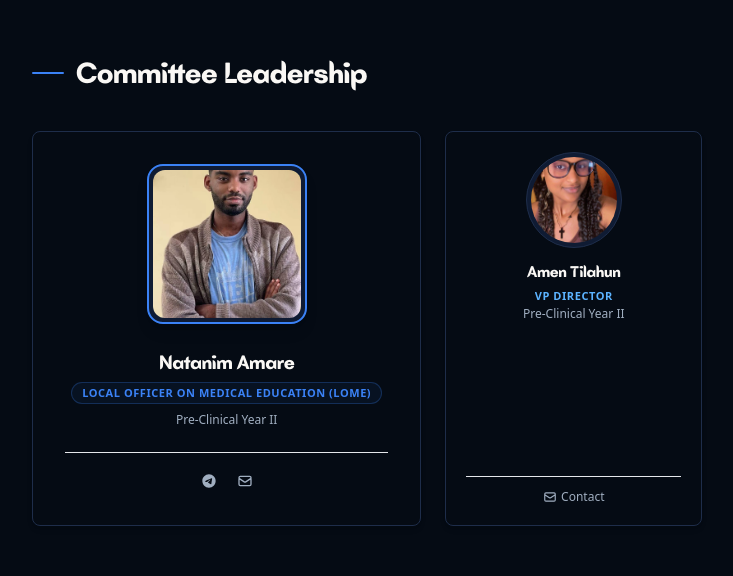
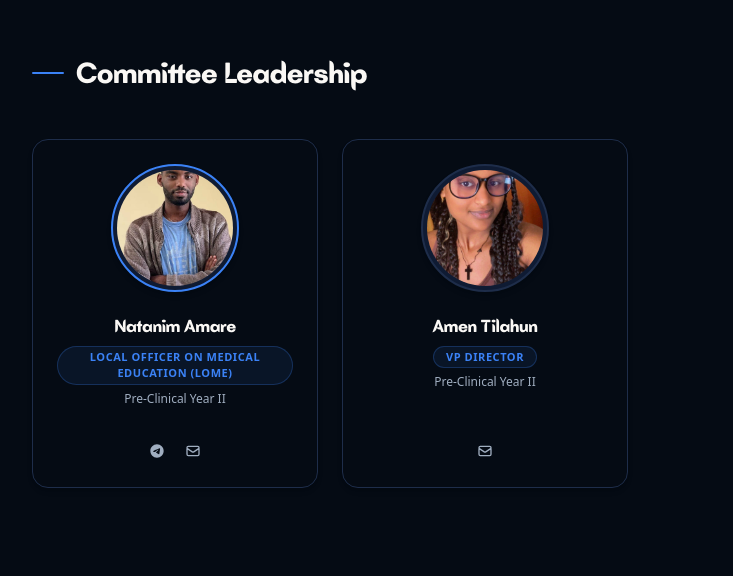
Before and after one commit to beldados/emsa-ecusta, a Next.js app: page /committees/scome in a window 1280 px wide. Shown: the part 860-1436 px from the top of the page, without its empty margins (0-733 px from the left). Built offline with nearby package versions, Linux system fonts and the light colour scheme.

Commit message:
refactor(committees): equalize leadership cards and apply executive board hover effects

```diff
--- a/src/components/features/committees/CommitteeLeadershipSection.tsx
+++ b/src/components/features/committees/CommitteeLeadershipSection.tsx
@@ -12,10 +12,10 @@ interface CommitteeLeadershipSectionProps {
 export function CommitteeLeadershipSection({ leadership, committee }: CommitteeLeadershipSectionProps) {
   if (!leadership || leadership.length === 0) {
     return (
-      <section className="py-12 bg-canvas">
+      <section className="py-14 bg-canvas">
         <Container>
           <div className="flex items-center gap-3 mb-8">
-            <span className="h-0.5 w-6 rounded-full" style={{ backgroundColor: committee.colorTheme.primary }} />
+            <span className="h-0.5 w-8 rounded-full" style={{ backgroundColor: committee.colorTheme.primary }} />
             <h3 className="font-serif text-2xl font-bold text-content-primary">
               Committee Leadership
             </h3>
@@ -28,97 +28,102 @@ export function CommitteeLeadershipSection({ leadership, committee }: CommitteeL
     );
   }
 
-  // Separate Director from Coordinators
-  const director = leadership.find((l) => l.isDirector) || leadership[0];
-  const coordinators = leadership.filter((l) => l.id !== director.id);
-
   return (
     <section className="py-16 bg-canvas">
       <Container>
         {/* Section title */}
-        <div className="flex items-center gap-3 mb-10">
+        <div className="flex items-center gap-3 mb-12">
           <span className="h-0.5 w-8 rounded-full" style={{ backgroundColor: committee.colorTheme.primary }} />
           <h3 className="font-serif text-2xl sm:text-3xl font-bold text-content-primary tracking-tight">
             Committee Leadership
           </h3>
         </div>
 
-        {/* Leadership Grid: Director Featured + Coordinators Grid */}
-        <div className="grid grid-cols-1 lg:grid-cols-12 gap-6 items-stretch">
-          {/* ========================================================
-              FEATURED DIRECTOR / LOCAL OFFICER (4 cols)
-              ======================================================== */}
-          <div className="lg:col-span-4 flex flex-col">
-            <Card className="flex-1 flex flex-col items-center text-center p-8 bg-surface/90 border-rule-subtle hover:border-brand-gold transition-all duration-300 shadow-md">
-              {/* Director Portrait */}
+        {/* Symmetrical Equal-Card Grid (Auto-fits 2 to 7 members evenly) */}
+        <div className="grid grid-cols-1 sm:grid-cols-2 lg:grid-cols-3 xl:grid-cols-4 gap-6 items-stretch">
+          {leadership.map((officer) => (
+            <Card
+              key={officer.id}
+              className="group flex flex-col items-center text-center p-6 bg-surface/90 border border-rule-subtle transition-all duration-300 hover:-translate-y-1.5 hover:shadow-2xl justify-between rounded-2xl"
+              style={
+                {
+                  '--card-accent': committee.colorTheme.primary,
+                } as React.CSSProperties
+              }
+            >
+              {/* Top Area: Portrait & Member Details */}
+              <div className="flex flex-col items-center w-full">
+                {/* Circular Portrait Frame (Identical size and shape for everyone) */}
                 <div
-                className="relative mb-6 h-36 w-36 sm:h-40 sm:w-40 rounded-2xl border-2 p-1 bg-brand-midnight flex items-center justify-center overflow-hidden shadow-lg"
-                style={{ borderColor: committee.colorTheme.primary }}
+                  className="relative mb-5 h-32 w-32 rounded-full border-2 p-1 bg-brand-midnight overflow-hidden shadow-md transition-colors duration-300 flex items-center justify-center"
+                  style={{ borderColor: officer.isDirector ? committee.colorTheme.primary : 'var(--color-border-subtle)' }}
                 >
                   <SafeImage
-                  src={director.portraitPath}
-                  alt={director.fullName}
-                  width={160}
-                  height={160}
-                  className="h-full w-full rounded-xl object-cover"
-                  fallbackText={director.fullName}
+                    src={officer.portraitPath}
+                    alt={officer.fullName}
+                    width={128}
+                    height={128}
+                    className="h-full w-full rounded-full object-cover transition-transform duration-500 group-hover:scale-105"
+                    fallbackText={officer.fullName}
                   />
                 </div>
 
-              {/* Director Details */}
-              <CardContent className="p-0 flex flex-col items-center w-full">
-                <h4 className="font-serif text-xl font-bold text-content-primary tracking-tight">
-                  {director.fullName}
+                {/* Full Name in Benaiah Typography */}
+                <h4 className="font-serif text-lg font-bold text-content-primary tracking-tight transition-colors group-hover:text-brand-gold">
+                  {officer.fullName}
                 </h4>
 
+                {/* Role Badge */}
                 <span
-                  className="mt-1.5 text-[11px] font-bold uppercase tracking-wider px-2.5 py-0.5 rounded-full border"
+                  className="mt-1.5 text-[11px] font-bold uppercase tracking-wider px-3 py-0.5 rounded-full border"
                   style={{
                     color: committee.colorTheme.primary,
                     borderColor: `${committee.colorTheme.primary}40`,
-                    backgroundColor: `${committee.colorTheme.primary}10`,
+                    backgroundColor: `${committee.colorTheme.primary}15`,
                   }}
                 >
-                  {director.officialTitle}
+                  {officer.officialTitle}
                 </span>
 
-                <span className="mt-2 text-xs text-content-secondary">
-                  {director.batchTier}
+                {/* Batch Tier */}
+                <span className="mt-1.5 text-xs text-content-secondary">
+                  {officer.batchTier}
                 </span>
+              </div>
 
-                {/* Direct Contact Channels */}
-                <div className="mt-6 flex items-center justify-center gap-3 border-t border-rule-subtle/50 pt-4 w-full text-content-secondary">
-                  {director.socialLinks.telegram && (
+              {/* Bottom Area: Social Channels (Zero harsh white horizontal dividing line) */}
+              <div className="mt-6 pt-2 flex items-center justify-center gap-3 w-full text-content-secondary">
+                {officer.socialLinks.telegram && (
                   <a
-                      href={director.socialLinks.telegram}
+                    href={officer.socialLinks.telegram}
                     target="_blank"
                     rel="noopener noreferrer"
                     className="p-1 hover:text-brand-gold transition-colors"
-                      aria-label="Telegram"
+                    aria-label={`Telegram for ${officer.fullName}`}
                   >
                     <svg className="h-4 w-4" fill="currentColor" viewBox="0 0 24 24">
                       <path d="M12 2C6.48 2 2 6.48 2 12s4.48 10 10 10 10-4.48 10-10S17.52 2 12 2zm4.64 6.8c-.15 1.58-.8 5.42-1.13 7.19-.14.75-.42 1-.68 1.03-.58.05-1.02-.38-1.58-.75-.88-.58-1.38-.94-2.23-1.5-.99-.65-.35-1.01.22-1.59.15-.15 2.71-2.48 2.76-2.69a.2.2 0 00-.05-.18c-.06-.05-.14-.03-.21-.02-.09.02-1.49.95-4.22 2.79-.4.27-.76.41-1.08.4-.36-.01-1.04-.2-1.55-.37-.63-.2-1.12-.31-1.08-.66.02-.18.27-.36.74-.55 2.92-1.27 4.86-2.11 5.83-2.51 2.78-1.16 3.35-1.36 3.73-1.36.08 0 .27.02.39.12.1.08.13.19.14.27-.01.06.01.24 0 .38z" />
                     </svg>
                   </a>
                 )}
-                  {director.socialLinks.linkedin && (
+                {officer.socialLinks.linkedin && (
                   <a
-                      href={director.socialLinks.linkedin}
+                    href={officer.socialLinks.linkedin}
                     target="_blank"
                     rel="noopener noreferrer"
                     className="p-1 hover:text-brand-gold transition-colors"
-                      aria-label="LinkedIn"
+                    aria-label={`LinkedIn for ${officer.fullName}`}
                   >
                     <svg className="h-4 w-4" fill="currentColor" viewBox="0 0 24 24">
                       <path d="M19 3a2 2 0 0 1 2 2v14a2 2 0 0 1-2 2H5a2 2 0 0 1-2-2V5a2 2 0 0 1 2-2h14m-.5 15.5v-5.3a3.26 3.26 0 0 0-3.26-3.26c-.85 0-1.84.52-2.28 1.3v-1.11h-2.79v8.37h2.79v-4.93c0-.77.62-1.4 1.39-1.4a1.4 1.4 0 0 1 1.4 1.4v4.93h2.75M6.46 8.76a1.64 1.64 0 1 0 0-3.28 1.64 1.64 0 0 0 0 3.28M7.86 18.5v-8.37H5.07v8.37h2.79z" />
                     </svg>
                   </a>
                 )}
-                  {director.socialLinks.email && (
+                {officer.socialLinks.email && (
                   <a
-                      href={`mailto:${director.socialLinks.email}`}
+                    href={`mailto:${officer.socialLinks.email}`}
                     className="p-1 hover:text-brand-gold transition-colors"
-                      aria-label="Email"
+                    aria-label={`Email ${officer.fullName}`}
                   >
                     <svg className="h-4 w-4" fill="none" viewBox="0 0 24 24" stroke="currentColor" strokeWidth="2">
                       <path strokeLinecap="round" strokeLinejoin="round" d="M3 8l7.89 5.26a2 2 0 002.22 0L21 8M5 19h14a2 2 0 002-2V7a2 2 0 00-2-2H5a2 2 0 00-2 2v10a2 2 0 002 2z" />
@@ -126,65 +131,8 @@ export function CommitteeLeadershipSection({ leadership, committee }: CommitteeL
                   </a>
                 )}
               </div>
-              </CardContent>
-            </Card>
-          </div>
-
-          {/* ========================================================
-              COORDINATORS ROSTER (8 cols, responsive grid)
-              ======================================================== */}
-          <div className="lg:col-span-8">
-            <div className="grid grid-cols-1 sm:grid-cols-2 md:grid-cols-3 gap-4 h-full">
-              {coordinators.map((officer) => (
-                <Card
-                  key={officer.id}
-                  className="flex flex-col items-center text-center p-5 bg-surface/80 border-rule-subtle hover:border-brand-gold transition-all duration-300 justify-between"
-                >
-                  <div className="flex flex-col items-center">
-                    {/* Coordinator Portrait */}
-                    <div className="relative mb-3 h-24 w-24 rounded-full border border-rule-subtle overflow-hidden bg-brand-midnight p-1">
-                      <SafeImage
-                        src={officer.portraitPath}
-                        alt={officer.fullName}
-                        width={96}
-                        height={96}
-                        className="h-full w-full rounded-full object-cover"
-                        fallbackText={officer.fullName}
-                      />
-                    </div>
-
-                    <h5 className="font-serif text-base font-bold text-content-primary tracking-tight">
-                      {officer.fullName}
-                    </h5>
-
-                    <span className="mt-1 text-[11px] font-semibold text-brand-gold uppercase tracking-wider line-clamp-1">
-                      {officer.officialTitle}
-                    </span>
-
-                    <span className="mt-0.5 text-xs text-content-secondary">
-                      {officer.batchTier}
-                    </span>
-                  </div>
-
-                  {/* Email contact */}
-                  {officer.socialLinks.email && (
-                    <div className="mt-4 pt-3 border-t border-rule-subtle/50 w-full flex justify-center">
-                      <a
-                        href={`mailto:${officer.socialLinks.email}`}
-                        className="text-xs text-content-secondary hover:text-brand-gold transition-colors inline-flex items-center gap-1"
-                        aria-label="Email"
-                      >
-                        <svg className="h-3.5 w-3.5" fill="none" viewBox="0 0 24 24" stroke="currentColor" strokeWidth="2">
-                          <path strokeLinecap="round" strokeLinejoin="round" d="M3 8l7.89 5.26a2 2 0 002.22 0L21 8M5 19h14a2 2 0 002-2V7a2 2 0 00-2-2H5a2 2 0 00-2 2v10a2 2 0 002 2z" />
-                        </svg>
-                        <span>Contact</span>
-                      </a>
-                    </div>
-                  )}
             </Card>
           ))}
-            </div>
-          </div>
         </div>
       </Container>
     </section>
```
Lines whose indentation alone changed are shown as unchanged.
